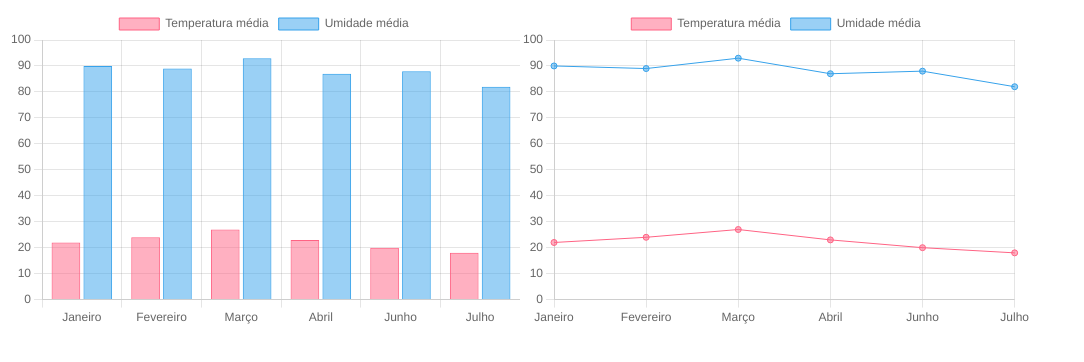
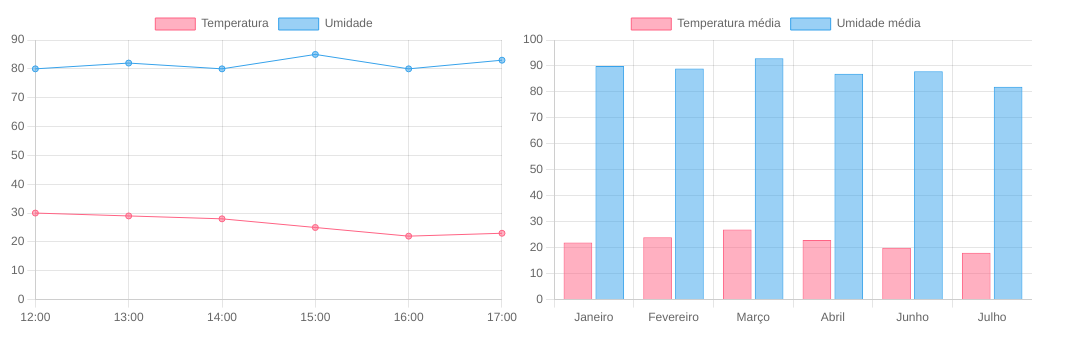
Before and after one commit to Davissantan4/ChartJs, a plain HTML site: page index.html in a window 1280 px wide. Shown: the whole page, without its empty margins (0-1084 px from the left). Drawn offline with nearby package versions, Linux system fonts and the light colour scheme.

Commit message:
Atualizando a atividade

```diff
--- a/index.html
+++ b/index.html
@@ -22,6 +22,36 @@
     const ctx2 = document.getElementById('myChart2');
 
     new Chart(ctx, {
+        type: 'line',
+        data: {
+            labels: ['12:00', '13:00', '14:00', '15:00', '16:00', '17:00'],
+            datasets: [
+                {
+                    label: 'Temperatura',
+                    data: [30, 29, 28, 25, 22, 23],
+                    backgroundColor: 'rgba(255, 99, 132, 0.5)',
+                    borderColor: 'rgba(255, 99, 132, 1)',
+                    borderWidth: 1
+                },
+                {
+                    label: 'Umidade',
+                    data: [80, 82, 80, 85, 80, 83],
+                    backgroundColor: 'rgba(54, 162, 235, 0.5)',
+                    borderColor: 'rgba(54, 162, 235, 1)',
+                    borderWidth: 1
+                }
+            ]
+        },
+        options: {
+            scales: {
+                y: {
+                    beginAtZero: true
+                }
+            }
+        }
+    });
+
+    new Chart(ctx2, {
         type: 'bar',
         data: {
             labels: ['Janeiro', 'Fevereiro', 'Março', 'Abril', 'Junho', 'Julho'],
@@ -51,35 +81,7 @@
         }
     });
 
-    new Chart(ctx2, {
-        type: 'line',
-        data: {
-            labels: ['Janeiro', 'Fevereiro', 'Março', 'Abril', 'Junho', 'Julho'],
-            datasets: [
-                {
-                    label: 'Temperatura média',
-                    data: [22, 24, 27, 23, 20, 18],
-                    backgroundColor: 'rgba(255, 99, 132, 0.5)',
-                    borderColor: 'rgba(255, 99, 132, 1)',
-                    borderWidth: 1
-                },
-                {
-                    label: 'Umidade média',
-                    data: [90, 89, 93, 87, 88, 82],
-                    backgroundColor: 'rgba(54, 162, 235, 0.5)',
-                    borderColor: 'rgba(54, 162, 235, 1)',
-                    borderWidth: 1
-                }
-            ]
-        },
-        options: {
-            scales: {
-                y: {
-                    beginAtZero: true
-                }
-            }
-        }
-    });
+
 </script>
 
 </html>
```
